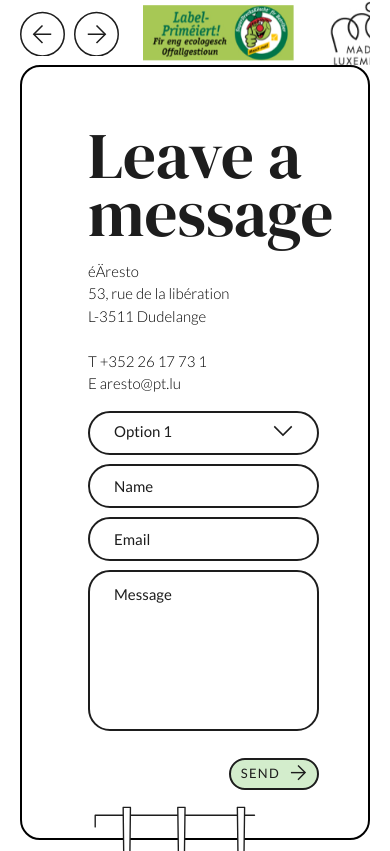
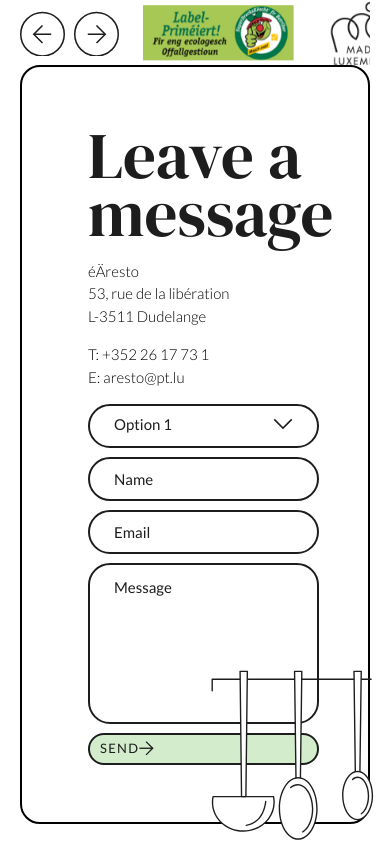
Before and after one commit to Zarevi49/aresto, a Next.js app: page / in a window 390 px wide. Shown: the part 5093-5944 px from the top of the page. Built offline with nearby package versions, Linux system fonts and the light colour scheme.

Commit message:
form folder component add

```diff
--- a/app/globals.css
+++ b/app/globals.css
@@ -76,25 +76,3 @@ body {
   transform: rotate(180deg);
   transition: transform 0.3s ease-out;
 }
-
-/* form svg */
-.form-img {
-  position: relative;
-}
-
-@media screen and (min-width: 768px) {
-  .form-img:after {
-    top:calc(100% - 32px);
-    left: 54.7%;
-  }
-}
-
-.form-img:after {
-  content:'';
-  position: absolute;
-  top:calc(100% - 32px);
-  left: 20.7%;
-  background-image: url("/img/spoons.svg");
-  width: 162.59px;
-  height: 169.99px;
-}
--- a/components/ContactForm.js
+++ /dev/null
@@ -1,55 +0,0 @@
-"use client"
-import React, { useState } from 'react'
-import Button from "@/components/Button"
-import CustomSelect from "@/components/CustomSelect"
-
-function ContactForm() {
-    return (
-        <div className="w-full max-w-[1163px] mx-auto flex flex-wrap md:flex-nowrap rounded-[20px] border-2 pt-[60px] pr-[49px] pb-[48px] md:pb-[26px] pl-[66px] form-img">
-            <div className="flex flex-col w-full md:w-1/2">
-                <h2 className="text-[65px] text-dark font-heading leading-90 mb-4 max-w-[271px]">Leave a message</h2>
-                <address className="not-italic mb-4">
-                    éÄresto<br />
-                    53, rue de la libération <br/>
-                    L-3511 Dudelange<br />
-                    <br/>
-                    T +352 26 17 73 1<br />
-                    E aresto@pt.lu
-                </address>
-            </div>
-
-            <form className="flex flex-col w-full max-w-[520px]">
-                <div className="mb-[9px]">
-                    <CustomSelect
-                        options={['Option 1', 'Option 2', 'Option 3']}
-                        onChange={(selected) => console.log(selected)}
-                    />
-                </div>
-
-                <div className="mb-[9px]">
-                    <input type="text" id="name" placeholder="Name" className="w-full px-[24px] py-[7px] border-2 border-dark rounded-full outline-none placeholder:text-dark text-dark font-normal text-[15px] h-[44px]" />
-                </div>
-
-                <div className="mb-[9px] text-dark">
-                    <input type="email" id="email" placeholder="Email" className="w-full px-[24px] py-[7px] border-2 border-dark rounded-full outline-none placeholder:text-dark text-dark font-normal text-[15px] h-[44px]" />
-                </div>
-
-                <div className="mb-[22px]">
-                    <textarea id="message" placeholder="Message" className="w-full px-[24px] py-[11px] border-2 border-dark rounded-[22px] outline-none placeholder:text-dark text-dark font-normal text-[15px] resize-none" rows="6"></textarea>
-                </div>
-
-                <div className="text-right">
-                    <button type={"submit"} className={`bg-blue-500 text-dark py-1 px-2.5 rounded-full text-[13px] font-normal font-lato font-medium leading-[19.5px] tracking-[1.3px] uppercase border-2 cursor-pointer hover:bg-primary-light bg-ease-in-out duration-300 inline-flex align-center bg-primary-light hover:bg-white`}>
-                        Send
-                            <svg width="17" height="17" viewBox="0 0 18 17" fill="none" xmlns="http://www.w3.org/2000/svg" className="ml-2.5">
-                                <path d="M8.48212 1.12891L15.982 8.6288L8.48212 16.1287" stroke="#1D1D1D" stroke-width="1.5" stroke-miterlimit="10"/>
-                                <path d="M15.982 8.62866H0.982239" stroke="#1D1D1D" stroke-width="1.5" stroke-miterlimit="10"/>
-                            </svg>
-                    </button>
-                </div>
-            </form>
-        </div>
-    );
-}
-
-export default ContactForm;
--- /dev/null
+++ b/components/form/ButtonComponent.js
@@ -0,0 +1,9 @@
+function ButtonComponent({ children, className, type }) {
+    return (
+        <button type={type} className={className}>
+            {children}
+        </button>
+    );
+}
+
+export default ButtonComponent
--- /dev/null
+++ b/components/form/ContactForm.js
@@ -0,0 +1,65 @@
+"use client"
+import React from 'react';
+import CustomSelect from "./CustomSelect"
+import ContactInfo from './ContactInfo'
+import InputComponent from './InputComponent'
+import TextareaComponent from './TextareaComponent'
+import ButtonComponent from './ButtonComponent'
+import Image from "next/image"
+
+function ContactForm() {
+    return (
+        <div className="w-full max-w-[1163px] mx-auto flex flex-wrap md:flex-nowrap rounded-[20px] border-2 pt-[60px] pr-[49px] pb-[48px] md:pb-[26px] pl-[66px]">
+
+            <ContactInfo
+                title="Leave a message"
+                address={['éÄresto', '53, rue de la libération', 'L-3511 Dudelange']}
+                phone="+352 26 17 73 1"
+                email="aresto@pt.lu"
+            />
+
+            <form className="flex flex-col w-full max-w-[520px] md:w-1/2">
+                <div className="mb-[9px]">
+                    <CustomSelect
+                        options={['Option 1', 'Option 2', 'Option 3']}
+                        onChange={(selected) => console.log(selected)}
+                    />
+                </div>
+
+                <InputComponent
+                    type="text"
+                    placeholder="Name"
+                    className="w-full px-[24px] py-[7px] mb-[9px] border-2 border-dark rounded-full outline-none placeholder:text-dark text-dark font-normal text-[15px] h-[44px]"
+                />
+
+                <InputComponent
+                    type="email"
+                    placeholder="Email"
+                    className="w-full px-[24px] py-[7px] mb-[9px] border-2 border-dark rounded-full outline-none placeholder:text-dark text-dark font-normal text-[15px] h-[44px]"
+                />
+
+                <TextareaComponent
+                    placeholder="Message"
+                    className="w-full px-[24px] py-[11px] mb-[9px] border-2 border-dark rounded-[22px] outline-none placeholder:text-dark text-dark font-normal text-[15px] resize-none"
+                    rows="6"
+                />
+
+                <ButtonComponent
+                    type="submit"
+                    className="bg-blue-500 text-dark py-1 px-2.5 mb-[9px] rounded-full text-[13px] font-normal font-lato font-medium leading-150 tracking-[1.3px] uppercase border-2 cursor-pointer hover:bg-primary-light bg-ease-in-out duration-300 inline-flex items-center align-between bg-primary-light hover:bg-white"
+                >
+                    Send
+                    <Image src={"/img/right-arrow.svg"} alt={"send"} width={15} height={15} className="" />
+                </ButtonComponent>
+
+            </form>
+
+            <div className="absolute right-[16px] md:right-[34.3%] md:bottom-[-26%] -bottom-[16px]">
+                <Image src={"/img/spoons.svg"} alt={"fd"} width={162.59} height={169.99} className="" />
+            </div>
+
+        </div>
+    );
+}
+
+export default ContactForm;
--- /dev/null
+++ b/components/form/ContactInfo.js
@@ -0,0 +1,18 @@
+function ContactInfo({ title, address, phone, email }) {
+    return (
+        <div className="flex flex-col w-full md:w-1/2">
+            <h2 className="text-[65px] text-dark font-heading leading-90 mb-4 max-w-[271px]">{title}</h2>
+
+            <div className="form-address mb-4">
+                {address.map((line, index) => <p key={index}>{line}</p>)}
+            </div>
+
+            <address className="not-italic mb-4">
+                T: <a href={`tel:${phone}`}>{phone}</a><br />
+                E: <a href={`mailto:${email}`}>{email}</a>
+            </address>
+        </div>
+    );
+}
+
+export default ContactInfo;
--- /dev/null
+++ b/components/form/FormComponent.js
@@ -0,0 +1,21 @@
+import React from 'react';
+import CustomSelect from "@/components/CustomSelect";
+
+function FormComponent(props) {
+    return (
+        <form
+            className="flex flex-col w-full max-w-[520px] md:w-1/2"
+            onSubmit={props.onFormSubmit}
+        >
+            <div className="mb-[9px]">
+                <CustomSelect
+                    options={props.options}
+                    onChange={(selected) => console.log(selected)}
+                />
+            </div>
+            {/* ... остальные элементы формы ... */}
+        </form>
+    );
+}
+
+export default FormComponent;
--- /dev/null
+++ b/components/form/InputComponent.js
@@ -0,0 +1,11 @@
+function InputComponent({ type, placeholder, className }) {
+    return (
+        <input
+            type={type}
+            placeholder={placeholder}
+            className={className}
+        />
+    );
+}
+
+export default InputComponent
--- /dev/null
+++ b/components/form/TextareaComponent.js
@@ -0,0 +1,11 @@
+function TextareaComponent({ placeholder, className, rows }) {
+    return (
+        <textarea
+            placeholder={placeholder}
+            className={className}
+            rows={rows}
+        ></textarea>
+    );
+}
+
+export default TextareaComponent
--- a/components/sections/ContactFormSection.js
+++ b/components/sections/ContactFormSection.js
@@ -1,4 +1,4 @@
-import ContactForm from "@/components/ContactForm"
+import ContactForm from "@/components/form/ContactForm"
 import VerticalText from "@/components/VerticalText";
 
 const ContactFormSection = () => {
```
Also changed, not shown: components/form/CustomSelect.js (renamed from components/CustomSelect.js), public/img/right-arrow.svg (added).
